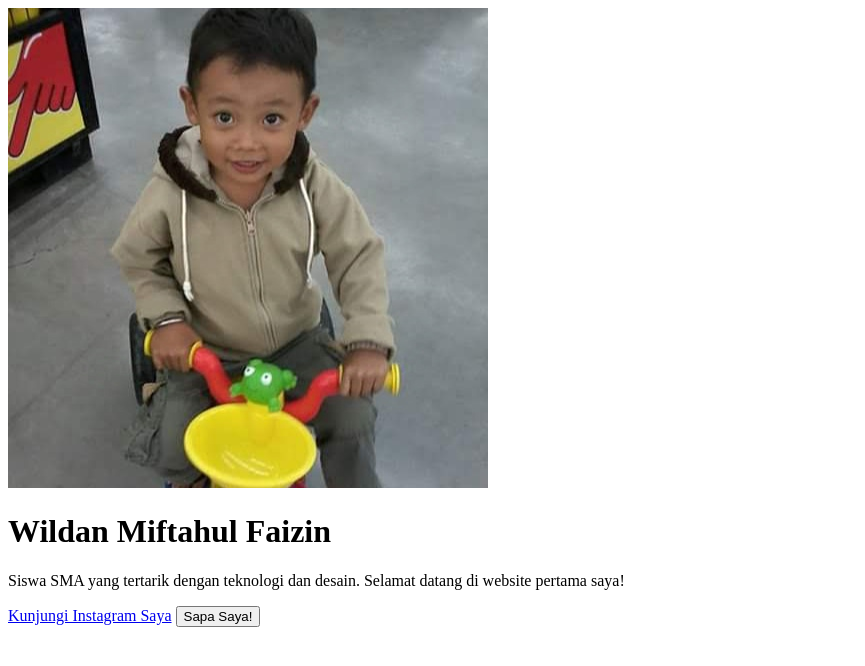
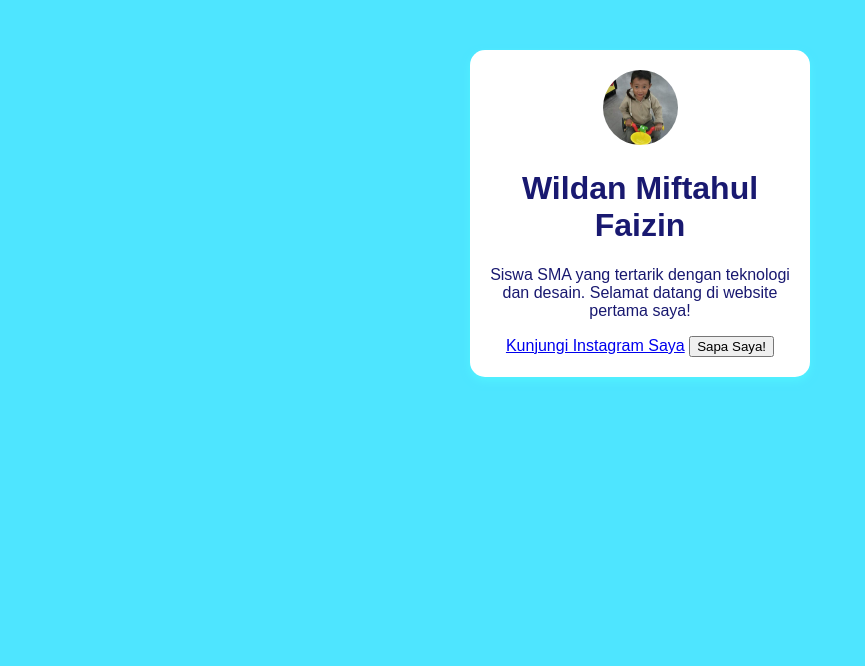
Before and after one commit to wildzankimberly/pelatihan-TIK-Wildan, a plain HTML site: page index.html in a window 1280 px wide. Shown: the whole page, without its empty margins (0-865 px from the left). Drawn offline with Linux system fonts and the light colour scheme.

Commit message:
Update index.html

```diff
--- a/index.html
+++ b/index.html
@@ -2,7 +2,7 @@
 <html>
 <head>
         <title>Profil Saya - Wildan</title>
-        <link rel=="stylesheet" href="style.css">
+        <link rel="stylesheet" href="style.css">
 </head>
 <body>
         <div class="kartu-profil">
```
